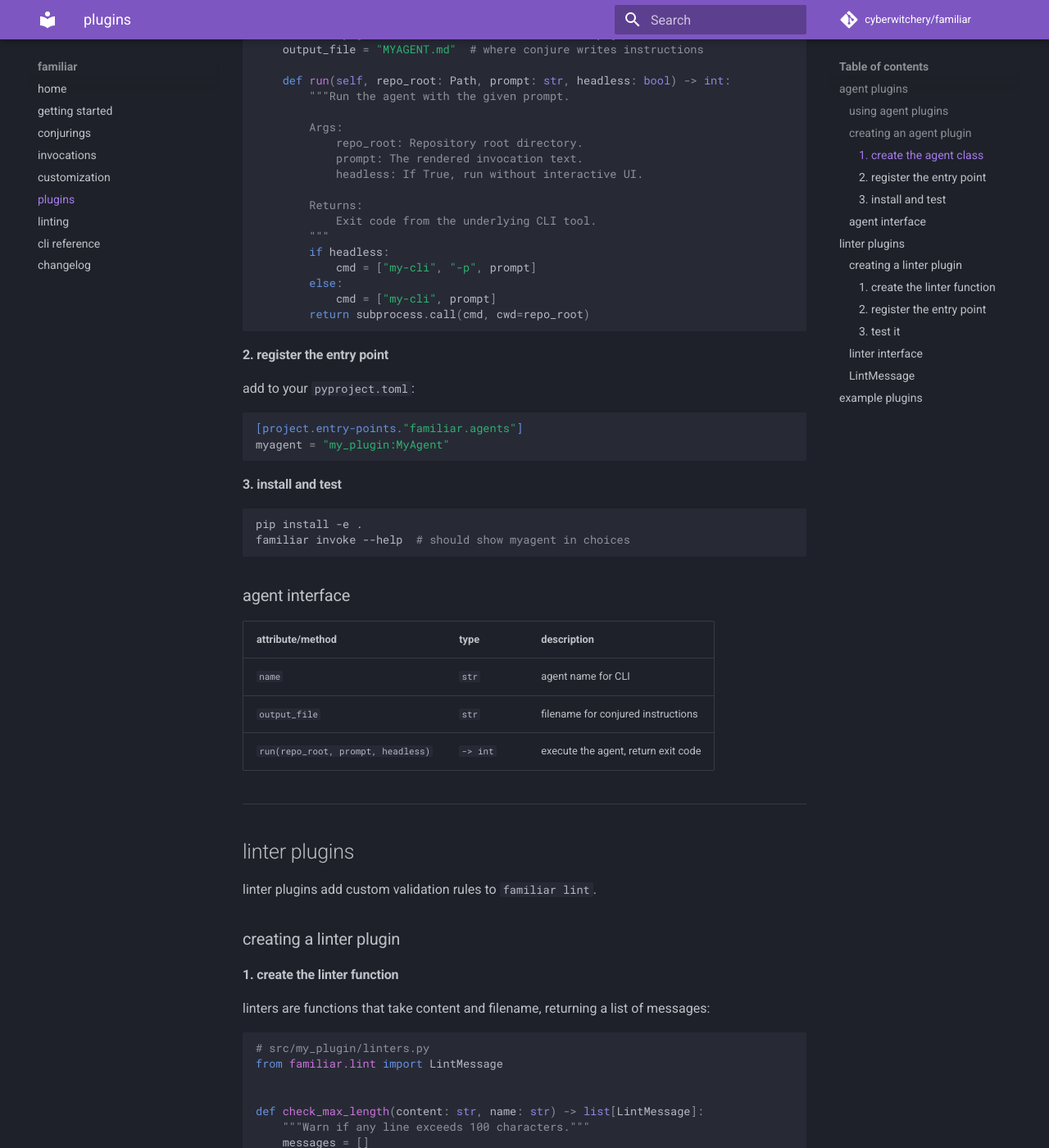
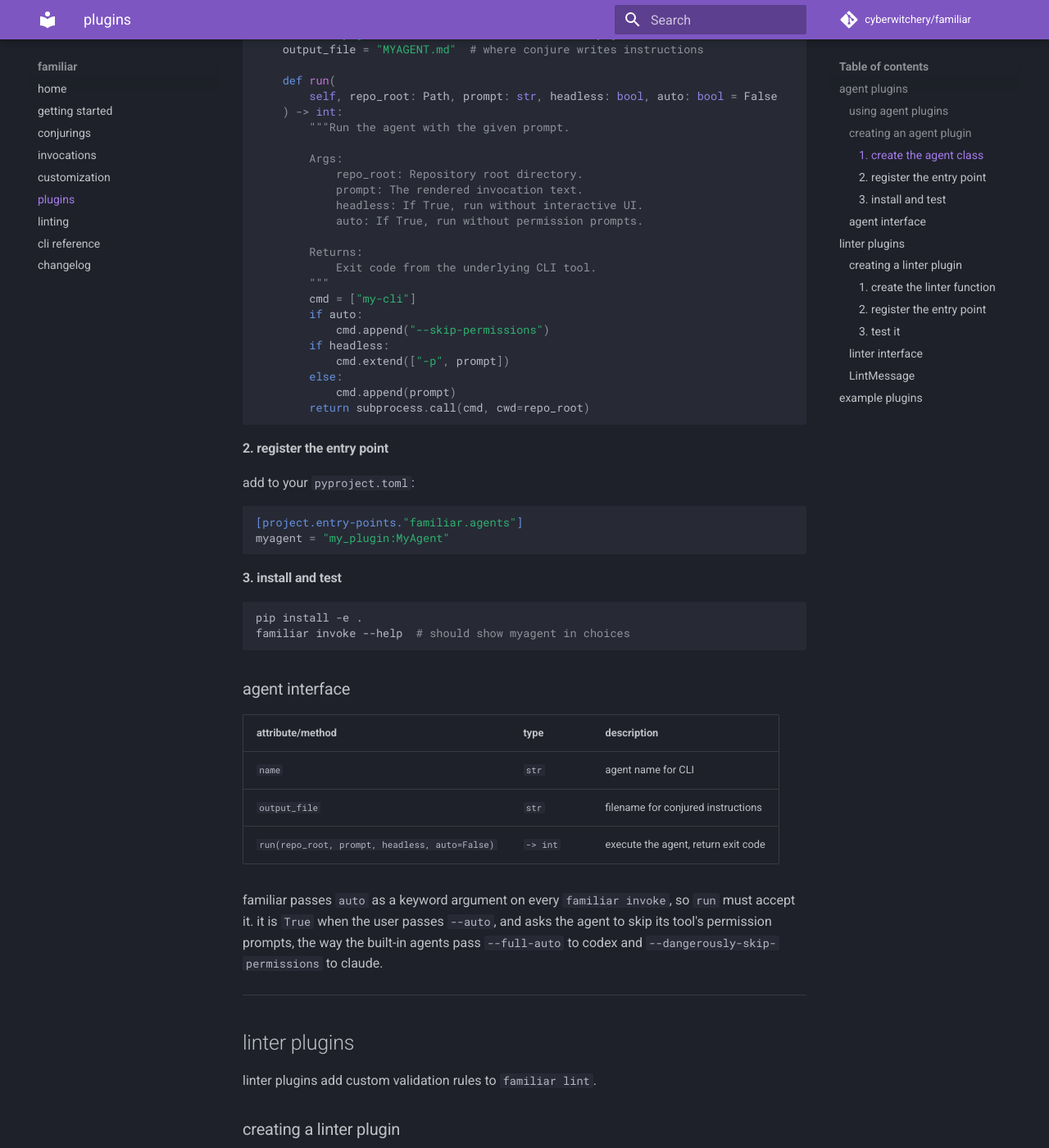
Before and after one commit to cyberwitchery/familiar, an MkDocs documentation site: the page built from docs/plugins.md, in a window 1280 px wide and 1400 px high, scrolled down 954 px. Shown: the whole window at 82% size. Built offline with MkDocs 1.6.1 and Material for MkDocs 9.7.7, drawn with Linux system fonts in a browser that asks for light colours; comment, search, counter and statistics services are not loaded.

Commit message:
docs: accept auto in the agent plugin example (#62)
run_agent calls agent.run(repo_root, prompt, headless, auto=auto) on
every `familiar invoke`, but the example in docs/plugins.md defined
run(self, repo_root, prompt, headless). A plugin written from it died
with "run() got an unexpected keyword argument 'auto'", with or
without --auto.

The example now takes auto: bool = False and maps it to its tool's
skip-permissions flag, the interface table shows the full signature,
and a sentence says familiar always passes auto as a keyword and what
it asks of an agent, matching the --auto row in docs/cli.md and the
built-in agents.

The regression test execs the documented example itself, registers it
through a mocked entry point and drives it through run_agent with
subprocess.call patched, so the docs cannot drift from the call again.
S102 is silenced on that exec because running the docs is the point.

Co-authored-by: cyberwitchery-heartbeat[bot] <cyberwitchery-heartbeat[bot]@users.noreply.github.com>

````diff
--- a/docs/plugins.md
+++ b/docs/plugins.md
@@ -42,21 +42,27 @@ class MyAgent(Agent):
     name = "myagent"  # CLI name: familiar invoke myagent ...
     output_file = "MYAGENT.md"  # where conjure writes instructions
 
-    def run(self, repo_root: Path, prompt: str, headless: bool) -> int:
+    def run(
+        self, repo_root: Path, prompt: str, headless: bool, auto: bool = False
+    ) -> int:
         """Run the agent with the given prompt.
 
         Args:
             repo_root: Repository root directory.
             prompt: The rendered invocation text.
             headless: If True, run without interactive UI.
+            auto: If True, run without permission prompts.
 
         Returns:
             Exit code from the underlying CLI tool.
         """
+        cmd = ["my-cli"]
+        if auto:
+            cmd.append("--skip-permissions")
         if headless:
-            cmd = ["my-cli", "-p", prompt]
+            cmd.extend(["-p", prompt])
         else:
-            cmd = ["my-cli", prompt]
+            cmd.append(prompt)
         return subprocess.call(cmd, cwd=repo_root)
 ```
 
@@ -82,7 +88,9 @@ familiar invoke --help  # should show myagent in choices
 |------------------|------|-------------|
 | `name` | `str` | agent name for CLI |
 | `output_file` | `str` | filename for conjured instructions |
-| `run(repo_root, prompt, headless)` | `-> int` | execute the agent, return exit code |
+| `run(repo_root, prompt, headless, auto=False)` | `-> int` | execute the agent, return exit code |
+
+familiar passes `auto` as a keyword argument on every `familiar invoke`, so `run` must accept it. it is `True` when the user passes `--auto`, and asks the agent to skip its tool's permission prompts, the way the built-in agents pass `--full-auto` to codex and `--dangerously-skip-permissions` to claude.
 
 ---
 
````
Also changed, not shown: CHANGELOG.md (+1 -0 lines), 1 other file.
